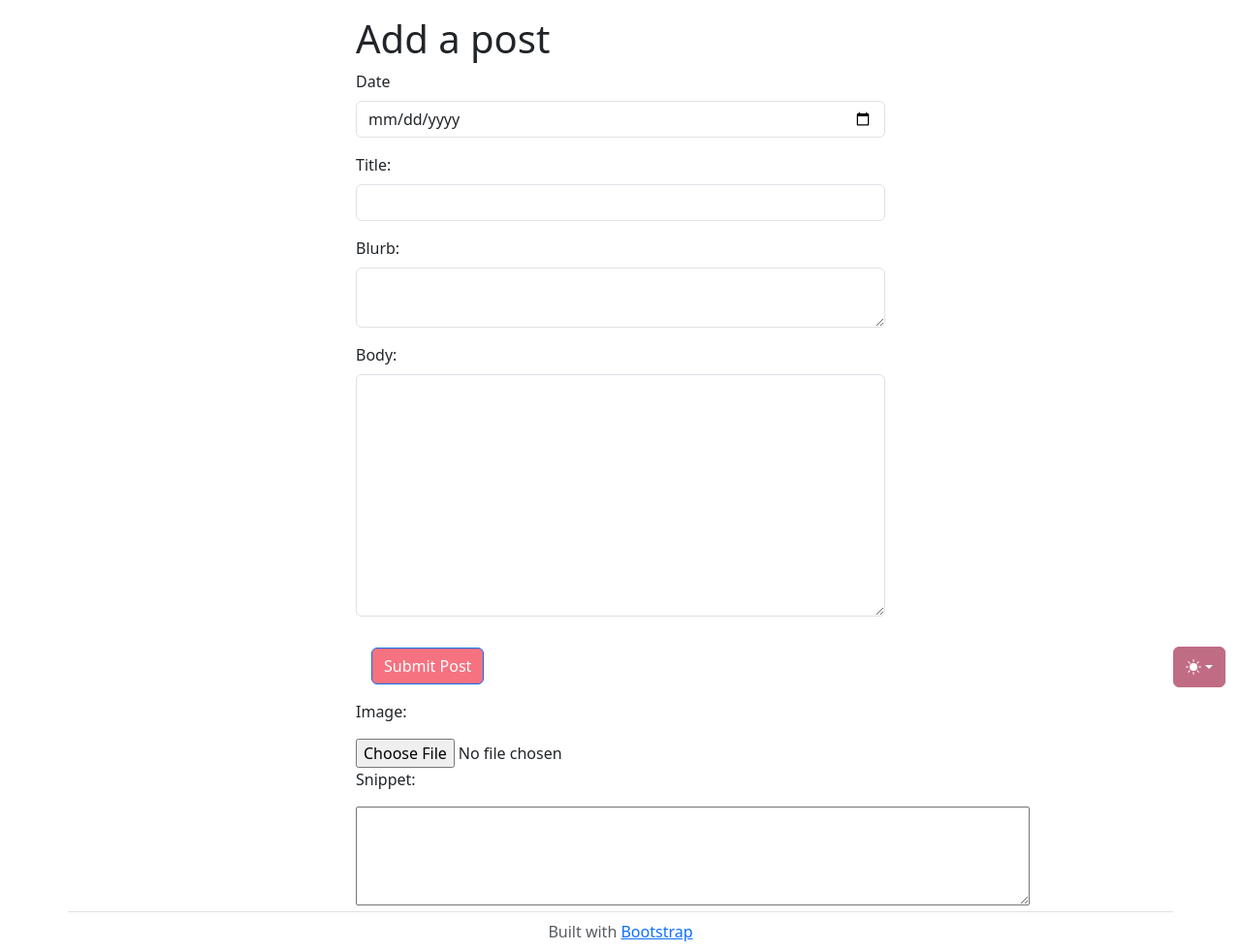
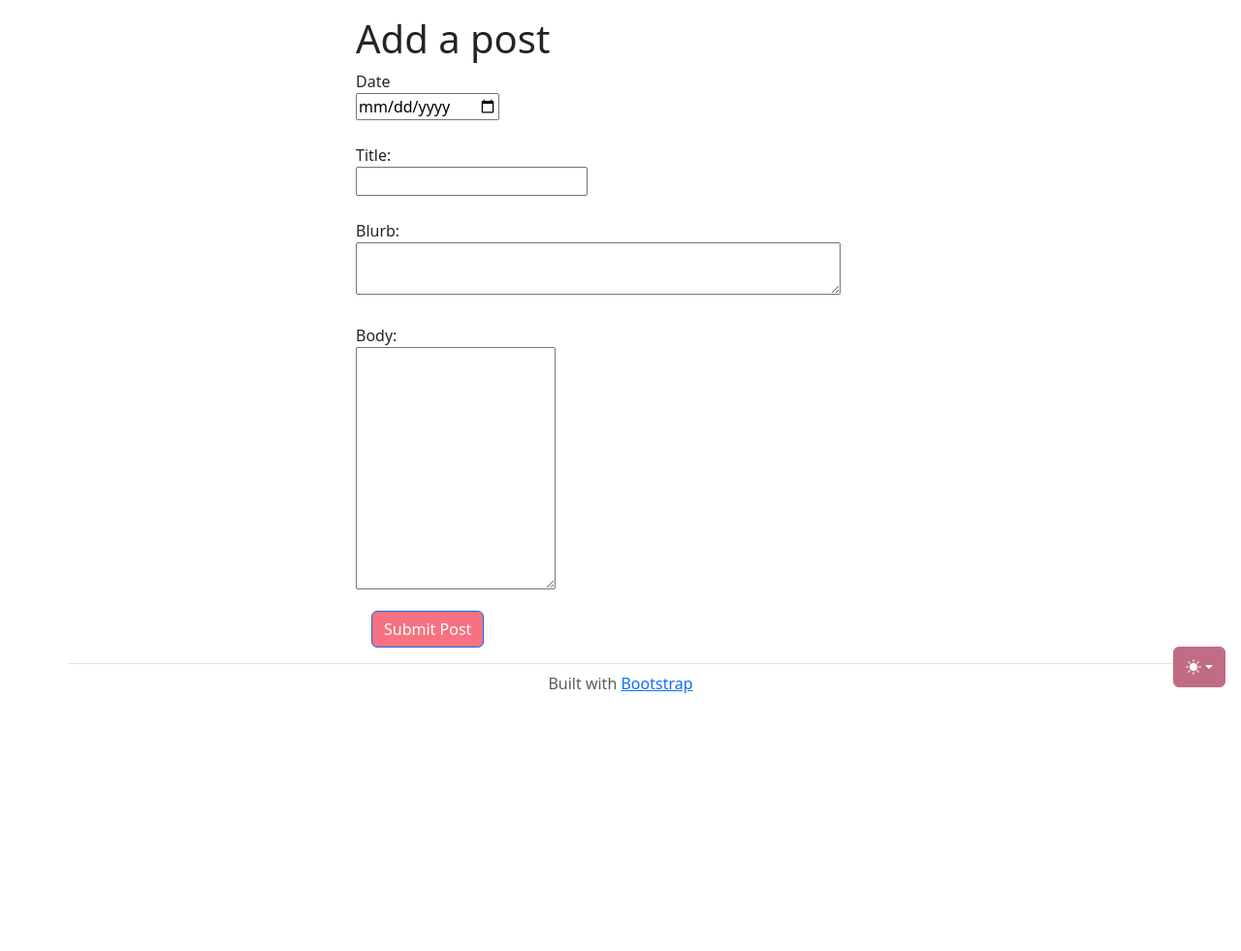
Before and after one commit to brownjf2027/PersonalSite, a Flask app: page /post in a window 1280 px wide. Shown: the part 75-1056 px from the top of the page at 97% size. After the commit the page ends 790 px from the top, so only its background shows below. Run offline with Flask 3, Linux system fonts and the light colour scheme; the visitor is signed in with stand-in values (Sample User, id 1); some libraries are stand-ins or nearby versions.

Commit message:
Round 2 NCAA

```diff
--- a/main.py
+++ b/main.py
@@ -20,6 +20,7 @@
 from werkzeug.security import check_password_hash
 from wtforms import StringField, SubmitField, TextAreaField, DateField, HiddenField, FileField
 from wtforms.validators import DataRequired
+from flask_ckeditor import CKEditor, CKEditorField
 
 SALT_ROUNDS = 16
 
@@ -31,6 +32,9 @@
 app.logger.setLevel(logging.DEBUG)
 bootstrap = Bootstrap5(app)
 app.config['SECRET_KEY'] = environ.get('SECRET_KEY')
+app.config['CKEDITOR_ENABLE_CODESNIPPET'] = True
+ckeditor = CKEditor(app)
+
 # CONNECT TO DB
 
 # app.config['SQLALCHEMY_DATABASE_URI'] = 'sqlite:///posts.db'
@@ -94,9 +98,10 @@
     post_id = HiddenField('Post ID:')
     date = DateField('Date')
     title = StringField('Title:', validators=[DataRequired()])
-    blurb = TextAreaField('Blurb:', validators=[DataRequired()])
-    body = TextAreaField('Body:', validators=[DataRequired()], render_kw={"style": "height: 250px;"})
-    submit = SubmitField("Submit Post")
+    blurb = TextAreaField('Blurb:', validators=[DataRequired()], render_kw={"style": "width: 500px;"})
+    body = CKEditorField(label="Body:", validators=[DataRequired()], render_kw={"style": "height: 250px;"})
+    # body = TextAreaField('Body:', validators=[DataRequired()], render_kw={"style": "height: 250px;"})
+    submit = SubmitField("Submit Post", render_kw={"class": "btn btn-primary"})
 
 
 class XlForm(FlaskForm):
--- a/templates/add_post.html
+++ b/templates/add_post.html
@@ -15,18 +15,31 @@
                 {% endif %}
                 {% endwith %}
 
-            {{ render_form(form) }}
+            <form method="post">
+                {{ form.csrf_token }}
+                {{ form.date.label }}<br>
+                {{ form.date }}<br><br>
+                {{ form.title.label }}<br>
+                {{ form.title }}<br><br>
+                {{ form.blurb.label }}<br>
+                {{ form.blurb }}<br><br>
+                {{ form.body.label }}<br>
+                {{ form.body }}
+                <br>
+                {{ form.submit }}
+            </form>
 
-            <p>Image:</p>
-            <input type="file" name="image_file">
+<!--            <p>Image:</p>-->
+<!--            <input type="file" name="image_file">-->
 
-            <p>Snippet:</p>
-            <textarea id="snip" name="snip" rows="4" cols="73">
-            </textarea>
+<!--            <p>Snippet:</p>-->
+<!--            <textarea id="snip" name="snip" rows="4" cols="73">-->
+<!--            </textarea>-->
 
         </div>
     </div>
 </div>
-
+{{ ckeditor.load() }}
+{{ ckeditor.config(name='body') }}
 
 {% endblock %}
--- a/templates/base.html
+++ b/templates/base.html
@@ -15,6 +15,7 @@
           href="{{ url_for('static', filename='css/hljs.css')}}">
     <script src="https://cdnjs.cloudflare.com/ajax/libs/highlight.js/10.0.3/highlight.min.js"></script>
     <script>hljs.initHighlightingOnLoad();</script>
+    {{ ckeditor.load_code_theme() }}
     <meta name="theme-color" content="#712cf9">
 </head>
 <body>
@@ -281,6 +282,5 @@
     })()
 </script>
 
-<!--</div>-->
 </body>
 </html>
--- a/templates/post.html
+++ b/templates/post.html
@@ -3,8 +3,8 @@
 <!-- Page Header-->
 <header class="masthead" style="background-image: url('{{ post.image_url }}')">
     <div class="container position-relative px-4 px-lg-5">
-        <div class="row gx-4 gx-lg-5 justify-content-center mx-auto">
-            <div class="col-md-10 col-lg-8 col-xl-7">
+        <div class="row gx-4 gx-lg-5 justify-content-center">
+            <div class="col-md-10 col-lg-8 col-xl-7 px-0">
                 <div class="post-heading">
                     <h1>{{ post.title }}</h1>
                     <p>{{ post.date.strftime('%b %d %Y') }}</p>
@@ -19,7 +19,7 @@
 <article class="mb-4">
     <div class="container px-4 px-lg-5">
         <div class="row gx-4 gx-lg-5 justify-content-center">
-            <div class="col-md-10 col-lg-8 col-xl-7">
+            <div class="col-md-10 col-lg-8 col-xl-7 px-0">
                 <p>{{ post.body | safe }}</p>
                 {% with messages = get_flashed_messages() %}
                 {% if messages %}
```
